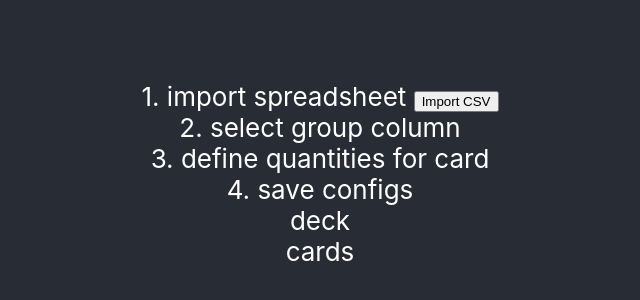
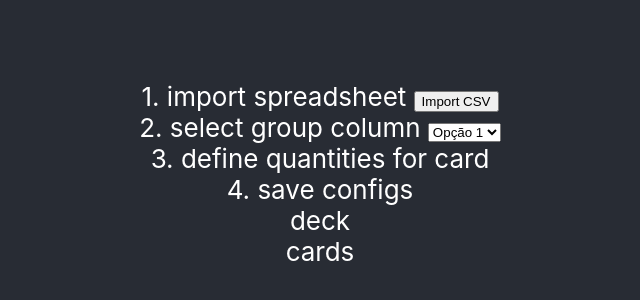
Before and after one commit to gabrielrodriguesleite/AppDeliveryGo, a React (Create React App) app in the folder web/: page / in a window 1280 px wide. Shown: the part 226-526 px from the top of the page, without its empty margins (320-960 px from the left). Built offline with nearby package versions, Linux system fonts and the light colour scheme.

Commit message:
[feat] select group

```diff
--- a/web/src/components/Configs.jsx
+++ b/web/src/components/Configs.jsx
@@ -4,7 +4,12 @@ export default function ConfigsZone() {
   return (
     <div>
 
-      <div>2. select group column</div>
+      <div>
+        2. select group column
+        {' '}
+        <select><option>Opção 1</option></select>
+      </div>
+
       <div>3. define quantities for card</div>
       <div>4. save configs</div>
 
```
